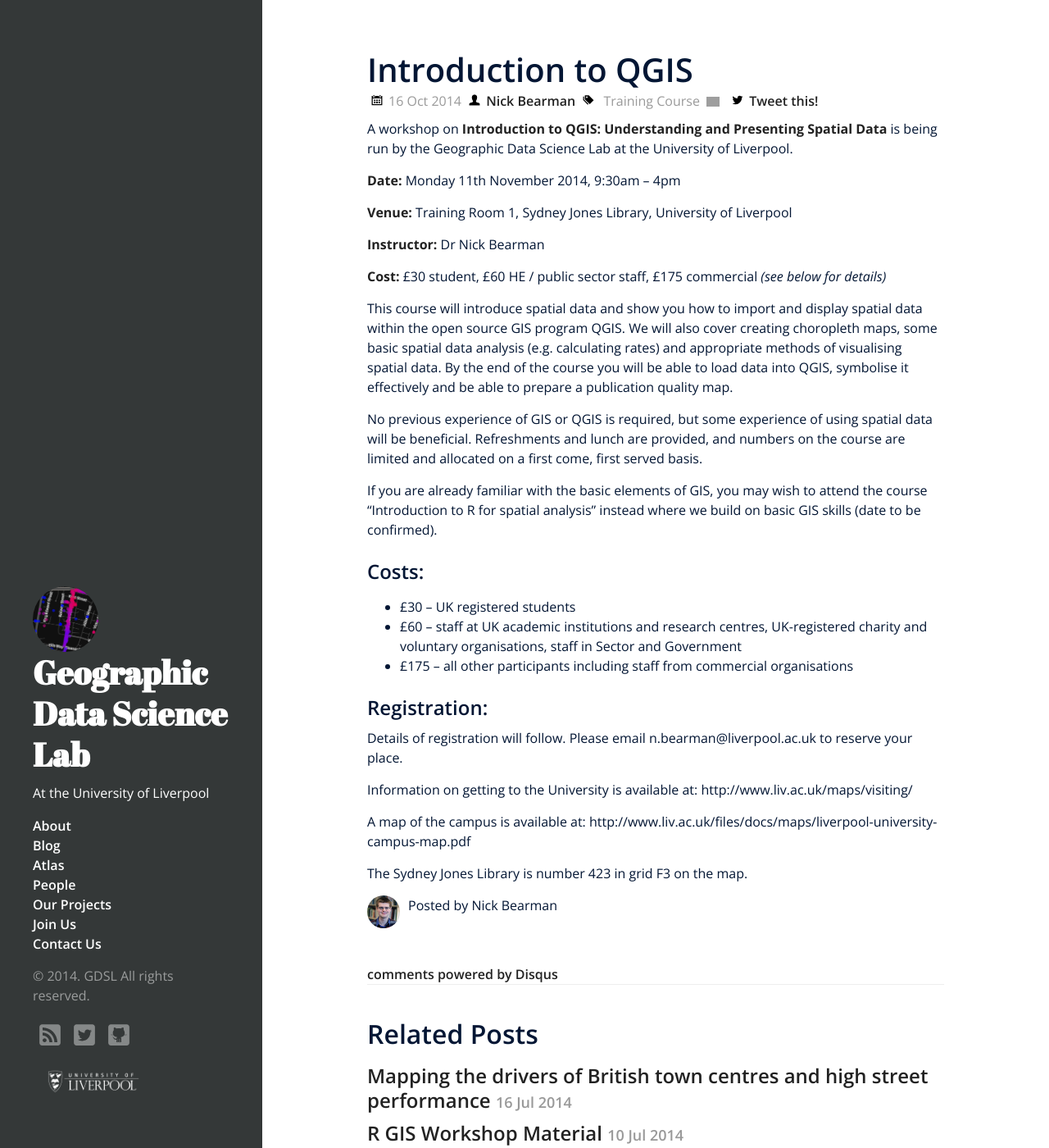
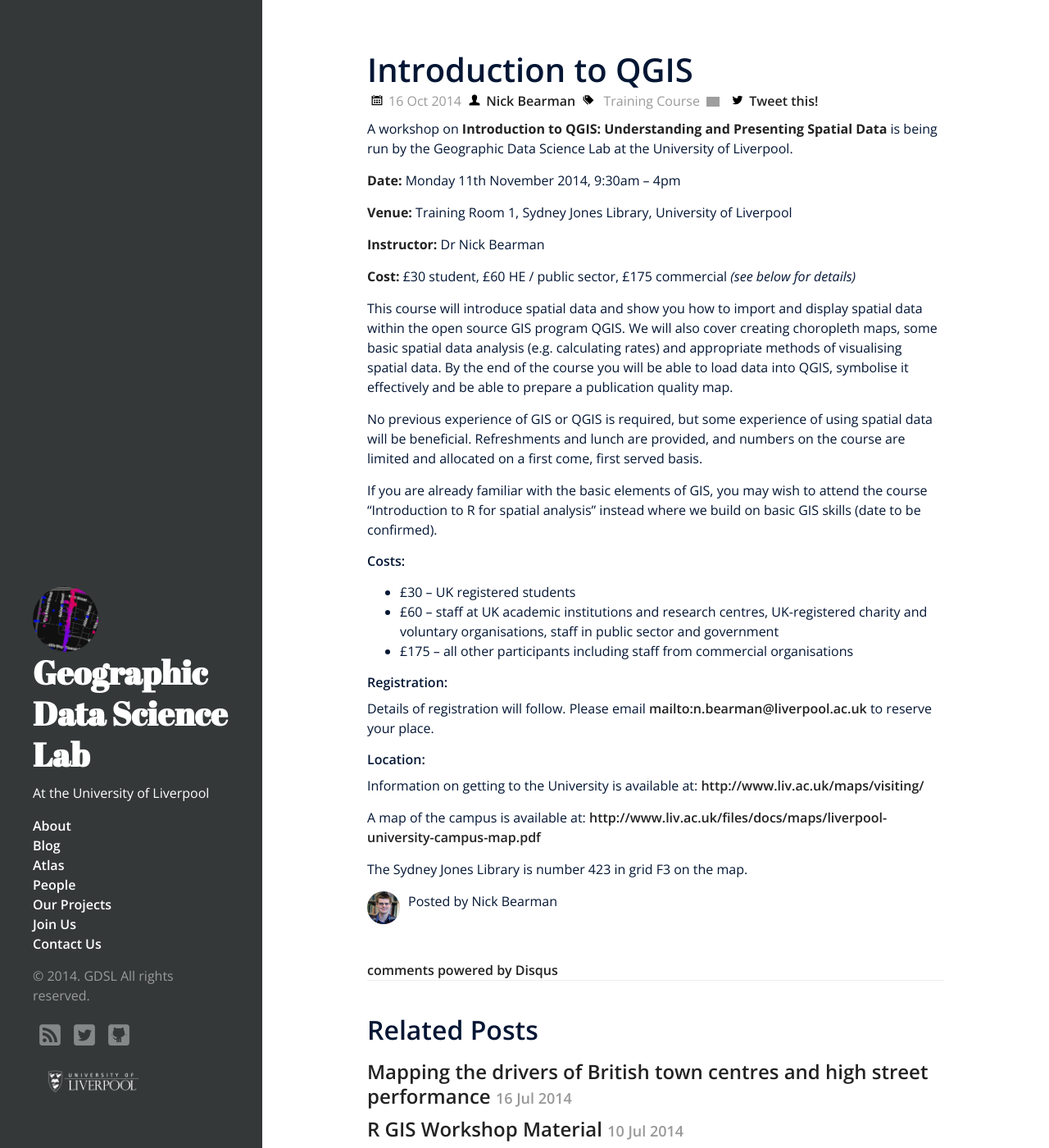
Before and after one commit to alexsingleton/geographicdatascience, a Jekyll site: the page built from _posts/2014-10-16-Introduction-to-QGIS.md, in a window 1280 px wide and 1400 px high. Shown: the whole window at 82% size. Built offline with Jekyll 4.4.1, drawn with Linux system fonts in a browser that asks for light colours; nearby versions of some CDN libraries; Markdown is read by kramdown in place of the engine named in the settings; comment, search, counter and statistics services are not loaded; grey boxes are pictures that could not be loaded.

Commit message:
link fix

```diff
--- a/_posts/2014-10-16-Introduction-to-QGIS.md
+++ b/_posts/2014-10-16-Introduction-to-QGIS.md
@@ -16,7 +16,7 @@
 
 **Instructor:** Dr Nick Bearman
 
-**Cost:** £30 student, £60 HE / public sector staff, £175 commercial *(see below for details)*
+**Cost:** £30 student, £60 HE / public sector, £175 commercial *(see below for details)*
 
 This course will introduce spatial data and show you how to import and display spatial data within the open source GIS program QGIS. We will also cover creating choropleth maps, some basic spatial data analysis (e.g. calculating rates) and appropriate methods of visualising spatial data. By the end of the course you will be able to load data into QGIS, symbolise it effectively and be able to prepare a publication quality map.
 
@@ -24,16 +24,17 @@
 
 If you are already familiar with the basic elements of GIS, you may wish to attend the course “Introduction to R for spatial analysis” instead where we build on basic GIS skills (date to be confirmed).
 
-###Costs:
+####Costs:
 - £30 – UK registered students
-- £60 – staff at UK academic institutions and research centres, UK-registered charity and voluntary organisations, staff in Sector and Government
+- £60 – staff at UK academic institutions and research centres, UK-registered charity and voluntary organisations, staff in public sector and government
 - £175 – all other participants including staff from commercial organisations
 
-###Registration:
-Details of registration will follow. Please email n.bearman@liverpool.ac.uk to reserve your place.
+####Registration:
+Details of registration will follow. Please email [mailto:n.bearman@liverpool.ac.uk](n.bearman@liverpool.ac.uk) to reserve your place.
 
-Information on getting to the University is available at: http://www.liv.ac.uk/maps/visiting/
+####Location:
+Information on getting to the University is available at: [http://www.liv.ac.uk/maps/visiting/](http://www.liv.ac.uk/maps/visiting/)
 
-A map of the campus is available at: http://www.liv.ac.uk/files/docs/maps/liverpool-university-campus-map.pdf
+A map of the campus is available at: [http://www.liv.ac.uk/files/docs/maps/liverpool-university-campus-map.pdf](http://www.liv.ac.uk/files/docs/maps/liverpool-university-campus-map.pdf)
 
 The Sydney Jones Library is number 423 in grid F3 on the map.
```
